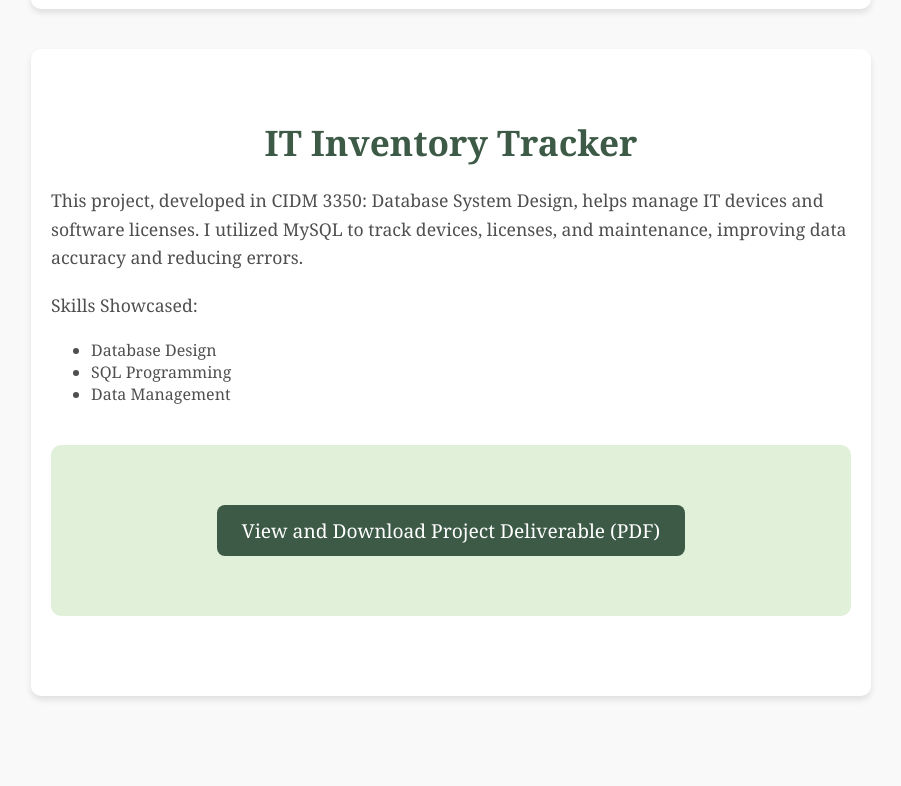
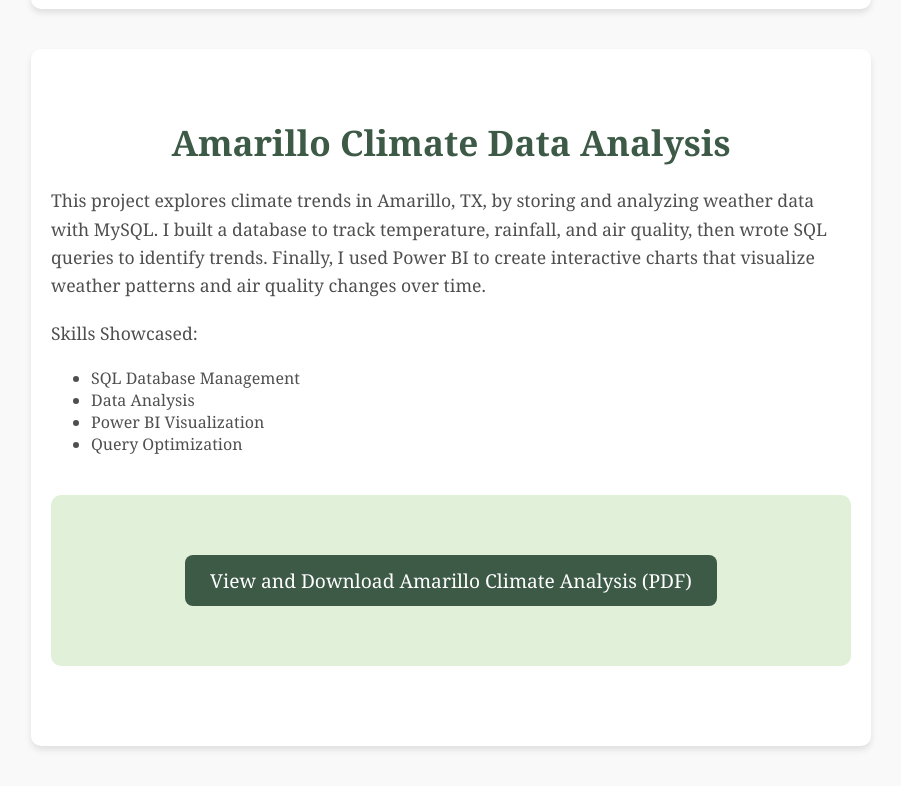
Before and after one commit to htorres38/Portfolio, a plain HTML site: page projects.html in a window 1280 px wide. Shown: the part 1865-2651 px from the top of the page, without its empty margins (189-1090 px from the left). Before the commit the page ends 2601 px from the top, so only its background shows below. Drawn offline with Linux system fonts and the light colour scheme.

Commit message:
Update projects.html

```diff
--- a/projects.html
+++ b/projects.html
@@ -70,19 +70,21 @@
             </section>
         </div>
 <div class="bio">
-            <h2>IT Inventory Tracker</h2>
-            <p>This project, developed in CIDM 3350: Database System Design, helps manage IT devices and software licenses.
-                I utilized MySQL to track devices, licenses, and maintenance, improving data accuracy and reducing errors.
+            <h2>Amarillo Climate Data Analysis</h2>
+            <p>This project explores climate trends in Amarillo, TX, by storing and analyzing weather data with MySQL.
+                I built a database to track temperature, rainfall, and air quality, then wrote SQL queries to identify trends.
+                Finally, I used Power BI to create interactive charts that visualize weather patterns and air quality changes over time.
 
                 <p>Skills Showcased:</p>
                 <p>
                     <ul>
-               <li> Database Design</li>
-                <li>SQL Programming</li>
-                <li>Data Management</li>
+               <li>SQL Database Management</li>
+                <li>Data Analysis</li>
+                <li>Power BI Visualization</li>
+                <li>Query Optimization</li>
                 </ul></p>
             <section id="letter" class="letter">
-                <a href="documents/ProjectDeliverableHT.pdf" class="download-link">View and Download Project Deliverable (PDF)</a>
+                <a href="documents/ProjectDeliverableHT.pdf" class="download-link">View and Download Amarillo Climate Analysis (PDF)</a>
                 <p></p>
             </section>
         </div>
```
